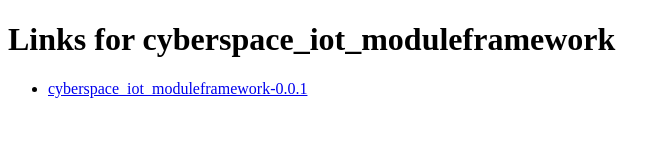
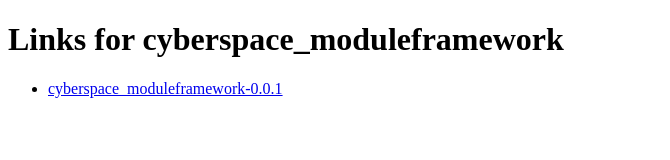
Before and after one commit to Svessir/cyberspace-pypi, a plain HTML site: page cyberspace-iot-moduleframework/index.html in a window 1280 px wide. Shown: the whole page, without its empty margins (0-670 px from the left). Drawn offline with Linux system fonts and the light colour scheme.

Commit message:
test change

```diff
--- a/cyberspace-iot-moduleframework/index.html
+++ b/cyberspace-iot-moduleframework/index.html
@@ -1,13 +1,13 @@
 <!DOCTYPE html>
 <html>
   <head>
-    <title>Links for cyberspace_iot_moduleframework</title>
+    <title>Links for cyberspace_moduleframework</title>
   </head>
   <body>
-    <h1>Links for cyberspace_iot_moduleframework</h1>
+    <h1>Links for cyberspace_moduleframework</h1>
     <ul>
       <li>
-        <a href="git+ssh://git@gitlab.com/zigseg/iot-core-moduleframework@0.0.1#egg=cyberspace_iot_moduleframework-0.0.1">cyberspace_iot_moduleframework-0.0.1</a>
+        <a href="git+ssh://git@gitlab.com/zigseg/iot-core-moduleframework@master#egg=cyberspace_moduleframework-0.0.1">cyberspace_moduleframework-0.0.1</a>
       </li>
     </ul>
   </body>
```
Also changed, not shown: index.html (+1 -1 lines).
